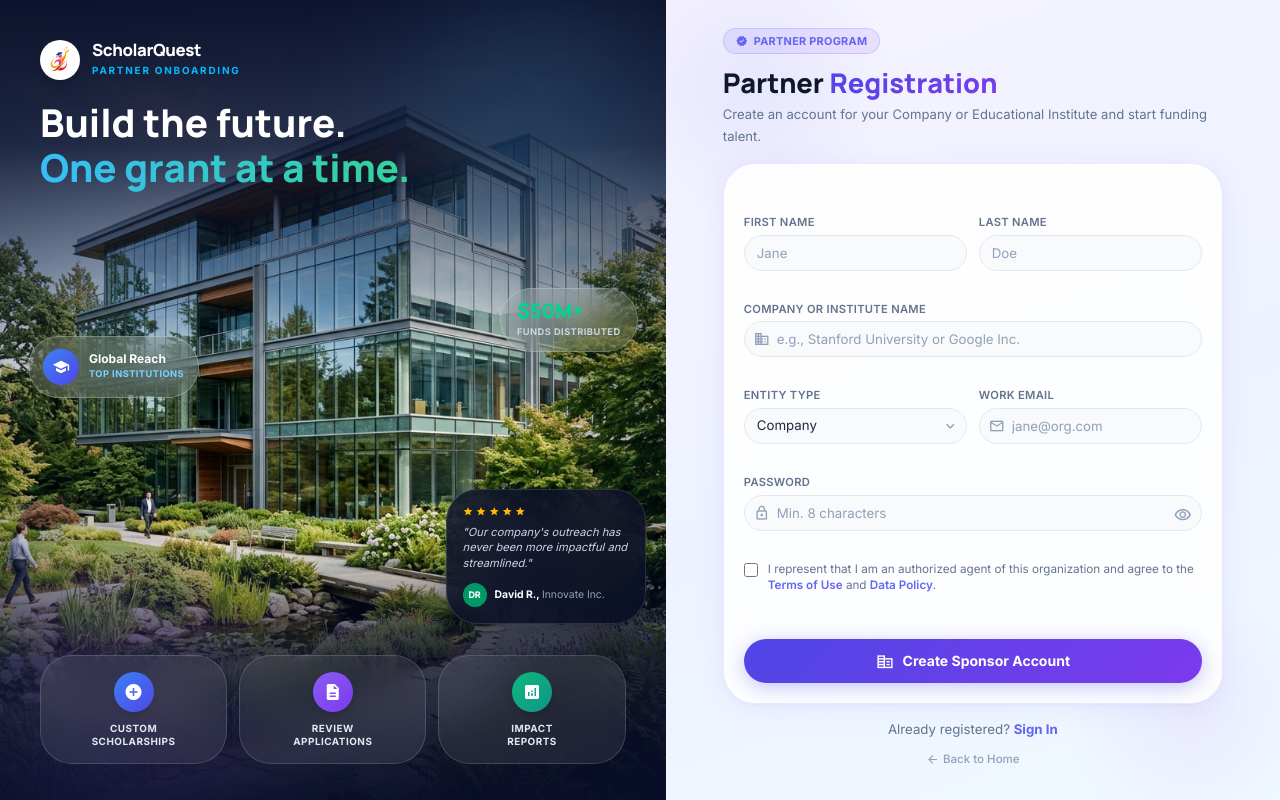
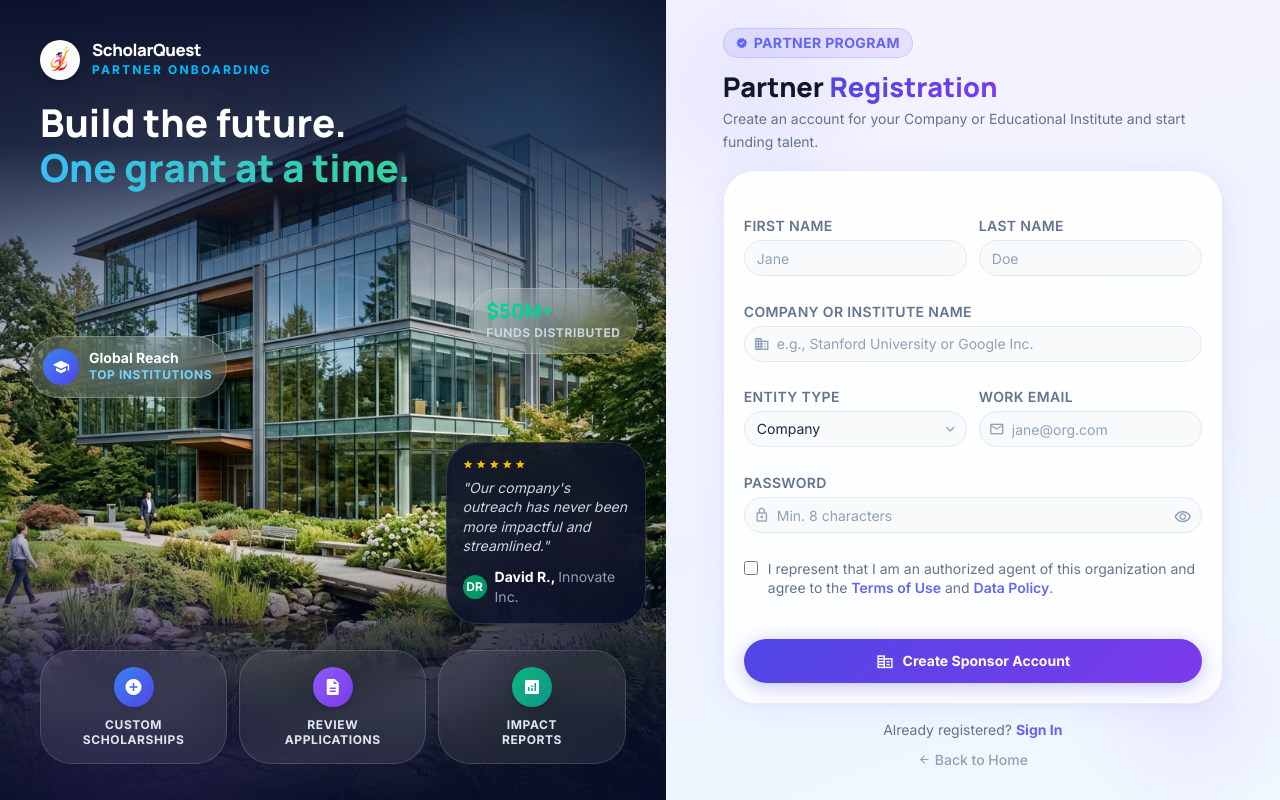
Before and after one commit to Sridharn97/ScholarQuest, a Next.js app in the folder ScholarQuest/: page /provider-signup in a window 1280 px wide. Built offline with nearby package versions, Linux system fonts and the light colour scheme; no server answers.

Commit message:
New Change

```diff
--- a/ScholarQuest/app/provider-signup/page.jsx
+++ b/ScholarQuest/app/provider-signup/page.jsx
@@ -43,7 +43,7 @@ export default function ProviderSignupPage() {
             </div>
             <div>
               <p className="font-extrabold text-white text-[1.05rem] tracking-tight leading-none" style={{ fontFamily: 'Manrope, sans-serif' }}>ScholarQuest</p>
-              <p className="text-sky-400 text-[0.62rem] tracking-[0.18em] uppercase mt-1 font-bold">Partner Onboarding</p>
+              <p className="text-sky-400 text-xs tracking-[0.18em] uppercase mt-1 font-bold">Partner Onboarding</p>
             </div>
           </Link>
 
@@ -64,8 +64,8 @@ export default function ProviderSignupPage() {
                 <span className="material-symbols-outlined text-white" style={{ fontSize: '18px', fontVariationSettings: "'FILL' 1" }}>school</span>
               </div>
               <div>
-                <p className="text-white font-bold text-[0.75rem] leading-none">Global Reach</p>
-                <p className="text-sky-300 text-[0.58rem] uppercase font-bold tracking-wider mt-0.5">Top Institutions</p>
+                <p className="text-white font-bold text-sm leading-none">Global Reach</p>
+                <p className="text-sky-300 text-xs uppercase font-bold tracking-wider mt-0.5">Top Institutions</p>
               </div>
             </div>
           </div>
@@ -75,7 +75,7 @@ export default function ProviderSignupPage() {
             <div className="px-4 py-3 rounded-2xl shadow-2xl"
               style={{ background: 'rgba(255,255,255,0.1)', backdropFilter: 'blur(20px)', WebkitBackdropFilter: 'blur(20px)', border: '1px solid rgba(255,255,255,0.2)' }}>
               <p className="text-emerald-400 font-extrabold text-xl leading-none" style={{ fontFamily: 'Manrope, sans-serif' }}>$50M+</p>
-              <p className="text-slate-300 text-[0.58rem] uppercase font-bold tracking-wider mt-1">Funds Distributed</p>
+              <p className="text-slate-300 text-xs uppercase font-bold tracking-wider mt-1">Funds Distributed</p>
             </div>
           </div>
 
@@ -86,10 +86,10 @@ export default function ProviderSignupPage() {
               <div className="flex gap-0.5 mb-2">
                 {[1,2,3,4,5].map(i => <span key={i} className="material-symbols-outlined text-amber-400" style={{ fontSize: '11px', fontVariationSettings: "'FILL' 1" }}>star</span>)}
               </div>
-              <p className="text-slate-300 text-[0.7rem] italic leading-snug mb-3">"Our company's outreach has never been more impactful and streamlined."</p>
+              <p className="text-slate-300 text-sm italic leading-snug mb-3">"Our company's outreach has never been more impactful and streamlined."</p>
               <div className="flex items-center gap-2">
-                <div className="w-6 h-6 rounded-full bg-emerald-600 flex items-center justify-center text-[9px] font-bold text-white flex-shrink-0">DR</div>
-                <p className="text-white font-bold text-[0.65rem]">David R., <span className="font-normal text-slate-400">Innovate Inc.</span></p>
+                <div className="w-6 h-6 rounded-full bg-emerald-600 flex items-center justify-center text-xs font-bold text-white flex-shrink-0">DR</div>
+                <p className="text-white font-bold text-sm">David R., <span className="font-normal text-slate-400">Innovate Inc.</span></p>
               </div>
             </div>
           </div>
@@ -108,7 +108,7 @@ export default function ProviderSignupPage() {
                 <div className="w-10 h-10 rounded-xl flex items-center justify-center shadow-md" style={{ background: item.gradient }}>
                   <span className="material-symbols-outlined text-white" style={{ fontSize: '20px', fontVariationSettings: "'FILL' 1" }}>{item.icon}</span>
                 </div>
-                <span className="text-slate-200 text-[0.62rem] font-bold uppercase tracking-wider leading-tight whitespace-pre-line">{item.label}</span>
+                <span className="text-slate-200 text-xs font-bold uppercase tracking-wider leading-tight whitespace-pre-line">{item.label}</span>
               </div>
             ))}
           </div>
@@ -149,7 +149,7 @@ export default function ProviderSignupPage() {
           {/* ── Badge + Heading (fixed top section) ── */}
           <div className="flex-shrink-0 mb-4">
             {/* Partner badge */}
-            <div className="inline-flex items-center gap-1.5 px-3 py-1 rounded-full text-[0.68rem] font-bold tracking-wide uppercase mb-3"
+            <div className="inline-flex items-center gap-1.5 px-3 py-1 rounded-full text-sm font-bold tracking-wide uppercase mb-3"
               style={{ background: 'linear-gradient(135deg, rgba(99,102,241,0.12) 0%, rgba(168,85,247,0.12) 100%)', color: '#6366f1', border: '1px solid rgba(99,102,241,0.2)' }}>
               <span className="material-symbols-outlined" style={{ fontSize: '12px', fontVariationSettings: "'FILL' 1" }}>verified</span>
               Partner Program
@@ -162,7 +162,7 @@ export default function ProviderSignupPage() {
                 Registration
               </span>
             </h1>
-            <p className="text-slate-500 text-[0.82rem] leading-relaxed">
+            <p className="text-slate-500 text-sm leading-relaxed">
               Create an account for your Company or Educational Institute and start funding talent.
             </p>
           </div>
@@ -206,10 +206,10 @@ export default function ProviderSignupPage() {
                 {/* First + Last Name */}
                 <div className="grid grid-cols-2 gap-3">
                   <div>
-                    <label htmlFor="first_name" className="block text-[0.7rem] font-semibold text-slate-500 mb-1 uppercase tracking-wide">First Name</label>
+                    <label htmlFor="first_name" className="block text-sm font-semibold text-slate-500 mb-1 uppercase tracking-wide">First Name</label>
                     <div className="relative">
                       <input id="first_name" name="first_name" type="text" placeholder="Jane" autoComplete="given-name" required
-                        className="w-full h-9 px-3 rounded-lg text-[0.83rem] text-slate-800 placeholder:text-slate-400 outline-none transition-all"
+                        className="w-full h-9 px-3 rounded-lg text-sm text-slate-800 placeholder:text-slate-400 outline-none transition-all"
                         style={{ background: '#f8fafc', border: '1.5px solid #e2e8f0' }}
                         onFocus={e => { e.currentTarget.style.border = '1.5px solid #6366f1'; e.currentTarget.style.boxShadow = '0 0 0 3px rgba(99,102,241,0.1)'; e.currentTarget.style.background = '#fff'; }}
                         onBlur={e => { e.currentTarget.style.border = '1.5px solid #e2e8f0'; e.currentTarget.style.boxShadow = 'none'; e.currentTarget.style.background = '#f8fafc'; }}
@@ -217,9 +217,9 @@ export default function ProviderSignupPage() {
                     </div>
                   </div>
                   <div>
-                    <label htmlFor="last_name" className="block text-[0.7rem] font-semibold text-slate-500 mb-1 uppercase tracking-wide">Last Name</label>
+                    <label htmlFor="last_name" className="block text-sm font-semibold text-slate-500 mb-1 uppercase tracking-wide">Last Name</label>
                     <input id="last_name" name="last_name" type="text" placeholder="Doe" autoComplete="family-name" required
-                      className="w-full h-9 px-3 rounded-lg text-[0.83rem] text-slate-800 placeholder:text-slate-400 outline-none transition-all"
+                      className="w-full h-9 px-3 rounded-lg text-sm text-slate-800 placeholder:text-slate-400 outline-none transition-all"
                       style={{ background: '#f8fafc', border: '1.5px solid #e2e8f0' }}
                       onFocus={e => { e.currentTarget.style.border = '1.5px solid #6366f1'; e.currentTarget.style.boxShadow = '0 0 0 3px rgba(99,102,241,0.1)'; e.currentTarget.style.background = '#fff'; }}
                       onBlur={e => { e.currentTarget.style.border = '1.5px solid #e2e8f0'; e.currentTarget.style.boxShadow = 'none'; e.currentTarget.style.background = '#f8fafc'; }}
@@ -229,11 +229,11 @@ export default function ProviderSignupPage() {
 
                 {/* Company Name */}
                 <div>
-                  <label htmlFor="organization" className="block text-[0.7rem] font-semibold text-slate-500 mb-1 uppercase tracking-wide">Company or Institute Name</label>
+                  <label htmlFor="organization" className="block text-sm font-semibold text-slate-500 mb-1 uppercase tracking-wide">Company or Institute Name</label>
                   <div className="relative">
                     <span className="material-symbols-outlined absolute left-2.5 top-1/2 -translate-y-1/2 text-slate-400 pointer-events-none" style={{ fontSize: '16px' }}>business</span>
                     <input id="organization" name="organization" type="text" placeholder="e.g., Stanford University or Google Inc." required
-                      className="w-full h-9 pl-8 pr-3 rounded-lg text-[0.83rem] text-slate-800 placeholder:text-slate-400 outline-none transition-all"
+                      className="w-full h-9 pl-8 pr-3 rounded-lg text-sm text-slate-800 placeholder:text-slate-400 outline-none transition-all"
                       style={{ background: '#f8fafc', border: '1.5px solid #e2e8f0' }}
                       onFocus={e => { e.currentTarget.style.border = '1.5px solid #6366f1'; e.currentTarget.style.boxShadow = '0 0 0 3px rgba(99,102,241,0.1)'; e.currentTarget.style.background = '#fff'; }}
                       onBlur={e => { e.currentTarget.style.border = '1.5px solid #e2e8f0'; e.currentTarget.style.boxShadow = 'none'; e.currentTarget.style.background = '#f8fafc'; }}
@@ -244,10 +244,10 @@ export default function ProviderSignupPage() {
                 {/* Entity Type + Work Email */}
                 <div className="grid grid-cols-2 gap-3">
                   <div>
-                    <label htmlFor="entity_type" className="block text-[0.7rem] font-semibold text-slate-500 mb-1 uppercase tracking-wide">Entity Type</label>
+                    <label htmlFor="entity_type" className="block text-sm font-semibold text-slate-500 mb-1 uppercase tracking-wide">Entity Type</label>
                     <div className="relative">
                       <select id="entity_type" name="entity_type"
-                        className="w-full h-9 pl-3 pr-8 rounded-lg text-[0.83rem] text-slate-800 outline-none appearance-none transition-all cursor-pointer"
+                        className="w-full h-9 pl-3 pr-8 rounded-lg text-sm text-slate-800 outline-none appearance-none transition-all cursor-pointer"
                         style={{ background: '#f8fafc', border: '1.5px solid #e2e8f0' }}
                         onFocus={e => { e.currentTarget.style.border = '1.5px solid #6366f1'; e.currentTarget.style.boxShadow = '0 0 0 3px rgba(99,102,241,0.1)'; e.currentTarget.style.background = '#fff'; }}
                         onBlur={e => { e.currentTarget.style.border = '1.5px solid #e2e8f0'; e.currentTarget.style.boxShadow = 'none'; e.currentTarget.style.background = '#f8fafc'; }}
@@ -262,11 +262,11 @@ export default function ProviderSignupPage() {
                     </div>
                   </div>
                   <div>
-                    <label htmlFor="provider_email" className="block text-[0.7rem] font-semibold text-slate-500 mb-1 uppercase tracking-wide">Work Email</label>
+                    <label htmlFor="provider_email" className="block text-sm font-semibold text-slate-500 mb-1 uppercase tracking-wide">Work Email</label>
                     <div className="relative">
                       <span className="material-symbols-outlined absolute left-2.5 top-1/2 -translate-y-1/2 text-slate-400 pointer-events-none" style={{ fontSize: '16px' }}>mail</span>
                       <input id="provider_email" name="provider_email" type="email" placeholder="jane@org.com" autoComplete="email" required
-                        className="w-full h-9 pl-8 pr-3 rounded-lg text-[0.83rem] text-slate-800 placeholder:text-slate-400 outline-none transition-all"
+                        className="w-full h-9 pl-8 pr-3 rounded-lg text-sm text-slate-800 placeholder:text-slate-400 outline-none transition-all"
                         style={{ background: '#f8fafc', border: '1.5px solid #e2e8f0' }}
                         onFocus={e => { e.currentTarget.style.border = '1.5px solid #6366f1'; e.currentTarget.style.boxShadow = '0 0 0 3px rgba(99,102,241,0.1)'; e.currentTarget.style.background = '#fff'; }}
                         onBlur={e => { e.currentTarget.style.border = '1.5px solid #e2e8f0'; e.currentTarget.style.boxShadow = 'none'; e.currentTarget.style.background = '#f8fafc'; }}
@@ -277,11 +277,11 @@ export default function ProviderSignupPage() {
 
                 {/* Password */}
                 <div>
-                  <label htmlFor="provider_password" className="block text-[0.7rem] font-semibold text-slate-500 mb-1 uppercase tracking-wide">Password</label>
+                  <label htmlFor="provider_password" className="block text-sm font-semibold text-slate-500 mb-1 uppercase tracking-wide">Password</label>
                   <div className="relative">
                     <span className="material-symbols-outlined absolute left-2.5 top-1/2 -translate-y-1/2 text-slate-400 pointer-events-none" style={{ fontSize: '16px' }}>lock</span>
                     <input id="provider_password" name="provider_password" type={showPassword ? 'text' : 'password'} placeholder="Min. 8 characters" autoComplete="new-password" required
-                      className="w-full h-9 pl-8 pr-10 rounded-lg text-[0.83rem] text-slate-800 placeholder:text-slate-400 outline-none transition-all"
+                      className="w-full h-9 pl-8 pr-10 rounded-lg text-sm text-slate-800 placeholder:text-slate-400 outline-none transition-all"
                       style={{ background: '#f8fafc', border: '1.5px solid #e2e8f0' }}
                       onFocus={e => { e.currentTarget.style.border = '1.5px solid #6366f1'; e.currentTarget.style.boxShadow = '0 0 0 3px rgba(99,102,241,0.1)'; e.currentTarget.style.background = '#fff'; }}
                       onBlur={e => { e.currentTarget.style.border = '1.5px solid #e2e8f0'; e.currentTarget.style.boxShadow = 'none'; e.currentTarget.style.background = '#f8fafc'; }}
@@ -299,7 +299,7 @@ export default function ProviderSignupPage() {
                 {/* Terms */}
                 <div className="flex items-start gap-2.5">
                   <input type="checkbox" id="provider_terms" required className="w-3.5 h-3.5 mt-0.5 rounded cursor-pointer accent-indigo-600 flex-shrink-0" />
-                  <label htmlFor="provider_terms" className="text-[0.73rem] leading-snug cursor-pointer text-slate-500">
+                  <label htmlFor="provider_terms" className="text-sm leading-snug cursor-pointer text-slate-500">
                     I represent that I am an authorized agent of this organization and agree to the{' '}
                     <Link href="#" className="font-semibold hover:underline" style={{ color: '#6366f1' }}>Terms of Use</Link>
                     {' '}and{' '}
@@ -335,11 +335,11 @@ export default function ProviderSignupPage() {
 
           {/* ── Trust indicators + links — pinned to bottom ── */}
           <div className="flex-shrink-0 pt-4 text-center space-y-2">
-            <p className="text-slate-500 text-[0.83rem]">
+            <p className="text-slate-500 text-sm">
               Already registered?{' '}
               <Link href="/provider-login" className="font-bold hover:underline" style={{ color: '#6366f1' }}>Sign In</Link>
             </p>
-            <Link href="/" className="inline-flex items-center gap-1 text-slate-400 text-[0.72rem] hover:text-indigo-600 transition-colors font-medium group">
+            <Link href="/" className="inline-flex items-center gap-1 text-slate-400 text-sm hover:text-indigo-600 transition-colors font-medium group">
               <span className="material-symbols-outlined group-hover:-translate-x-0.5 transition-transform" style={{ fontSize: '13px' }}>arrow_back</span>
               Back to Home
             </Link>
```
Also changed, not shown: ScholarQuest/app/(student)/dashboard/page.jsx (+16 -10 lines), ScholarQuest/app/login/page.jsx (+15 -15 lines), ScholarQuest/app/provider-login/page.jsx (+13 -13 lines), ScholarQuest/app/signup/page.jsx (+16 -16 lines).
